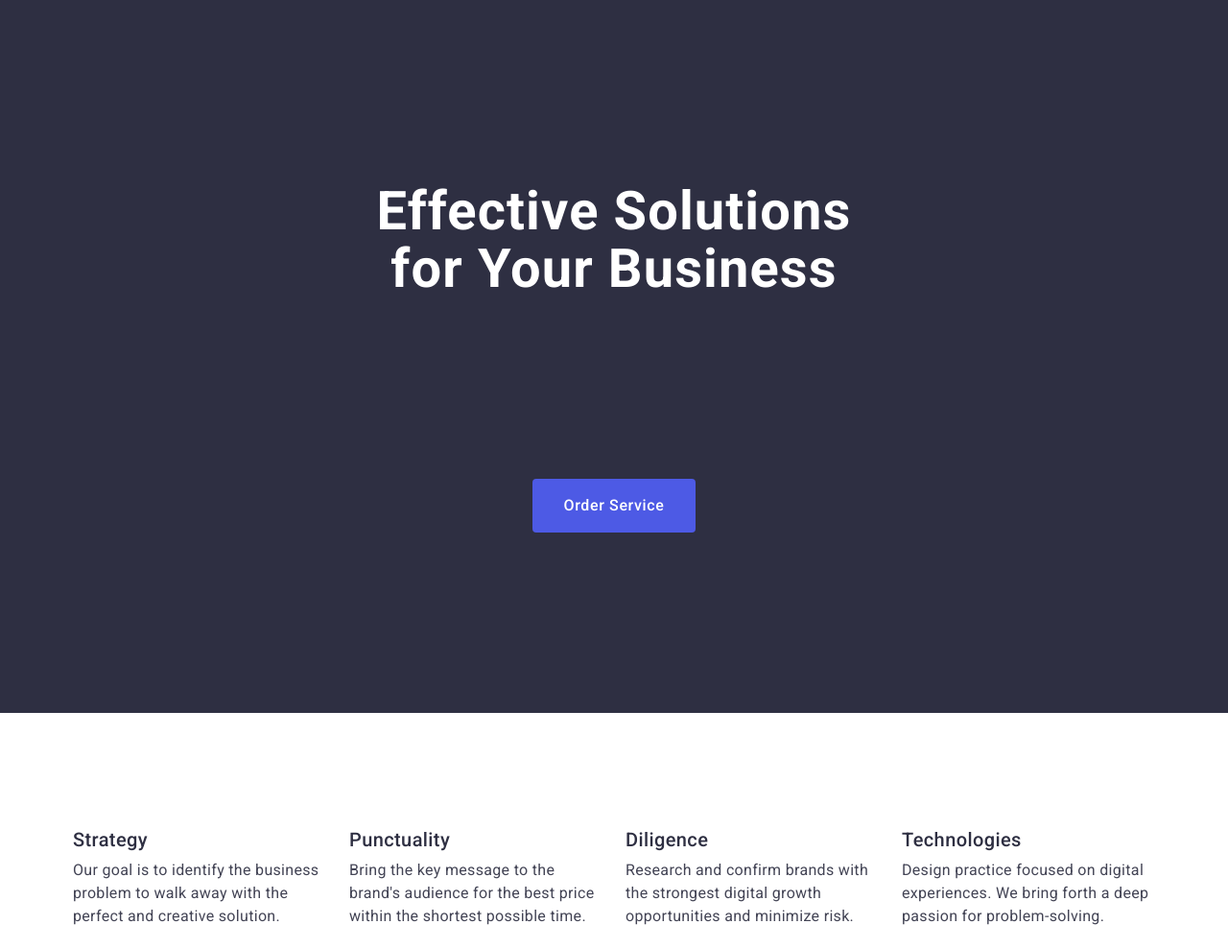
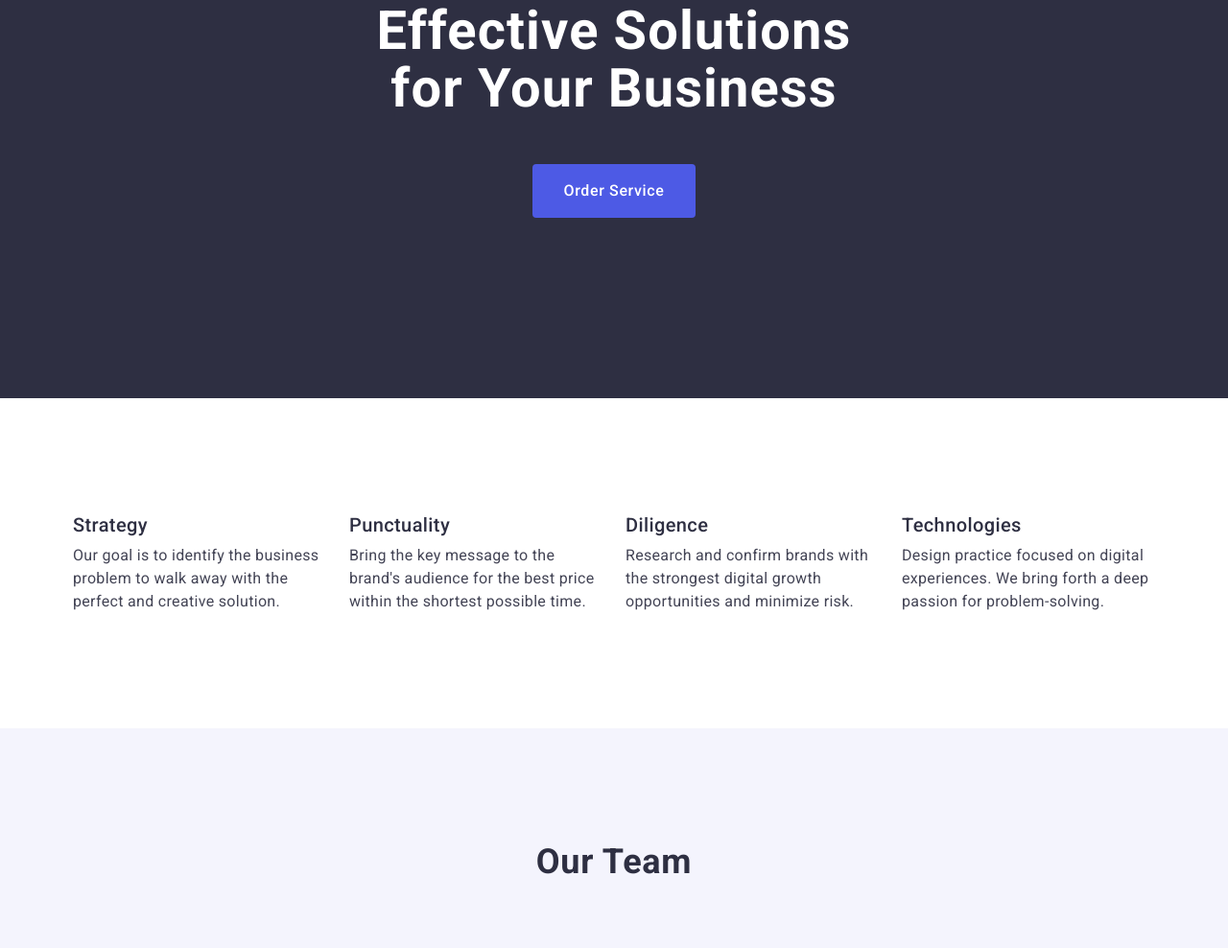
Before and after one commit to Katariiiina/goit-markup-hw-03, a plain HTML site: page index.html in a window 1280 px wide. Shown: the part 258-1246 px from the top of the page at 96% size. Drawn offline with nearby package versions, Linux system fonts and the light colour scheme.

Commit message:
add index file

```diff
--- a/css/styles.css
+++ b/css/styles.css
@@ -126,7 +126,6 @@ button {
 
 .hero-title {
   margin: 0 auto;
-  padding: 188px 0;
   max-width: 496px;
   font-weight: 700;
   font-size: 56px;
@@ -140,7 +139,7 @@ button {
   display: block;
   min-width: 169px;
   padding: 16px 32px;
-  margin: 0 auto;
+  margin: 48px auto 0;
   border: none;
   border-radius: 4px;
   font-weight: 500;
@@ -213,7 +212,6 @@ width: calc((100% - 72px) / 4);
 
 .workers-title {
   margin-bottom: 72px;
-  padding-top: 120px;
   font-weight: 700;
   font-size: 36px;
   line-height: 1.11;
```
